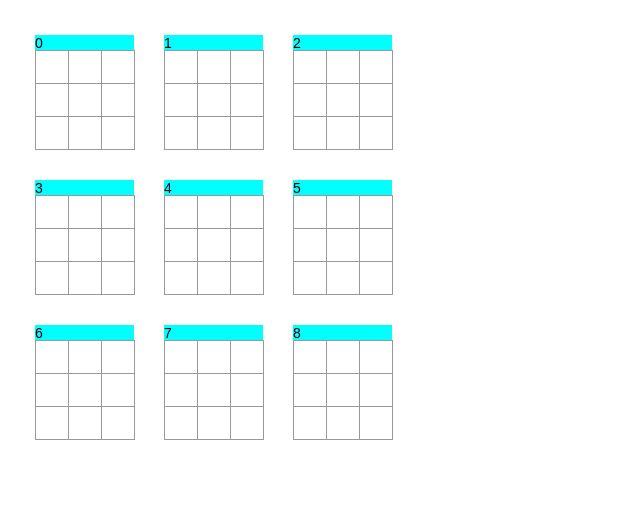
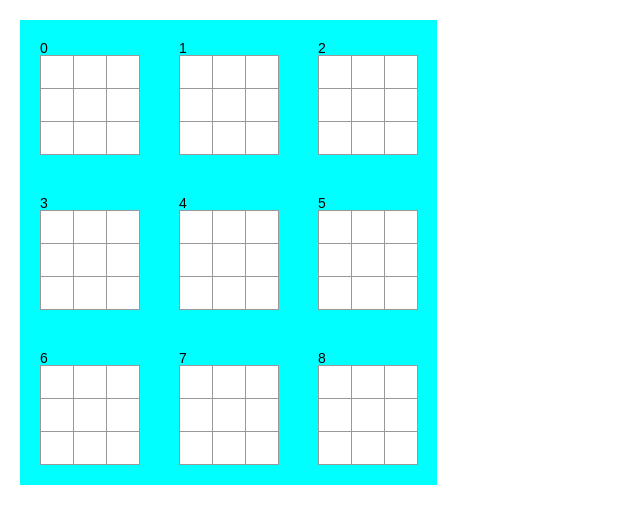
Before and after one commit to jinster/superttt, a React (Create React App) app: page / in a window 1280 px wide. Shown: the top 524 px of the page, without its empty margins (0-640 px from the left). Built offline with nearby package versions, Linux system fonts and the light colour scheme.

Commit message:
css modules or nah

```diff
--- a/src/components/MainBoard/index.jsx
+++ b/src/components/MainBoard/index.jsx
@@ -1,6 +1,5 @@
 import React from "react";
 import EachBoard from "../EachBoard";
-import Styles from "./index.modules.css";
 
 class MainBoard extends React.Component {
   renderBoard(i) {
--- a/src/index.css
+++ b/src/index.css
@@ -24,7 +24,12 @@ ul {
 }
 
 .each-board {
-  margin: 15px;
+  padding: 20px;
+}
+
+.isValid {
+  background-color: cyan;
+  padding: 20px;
 }
 
 .square {
```
